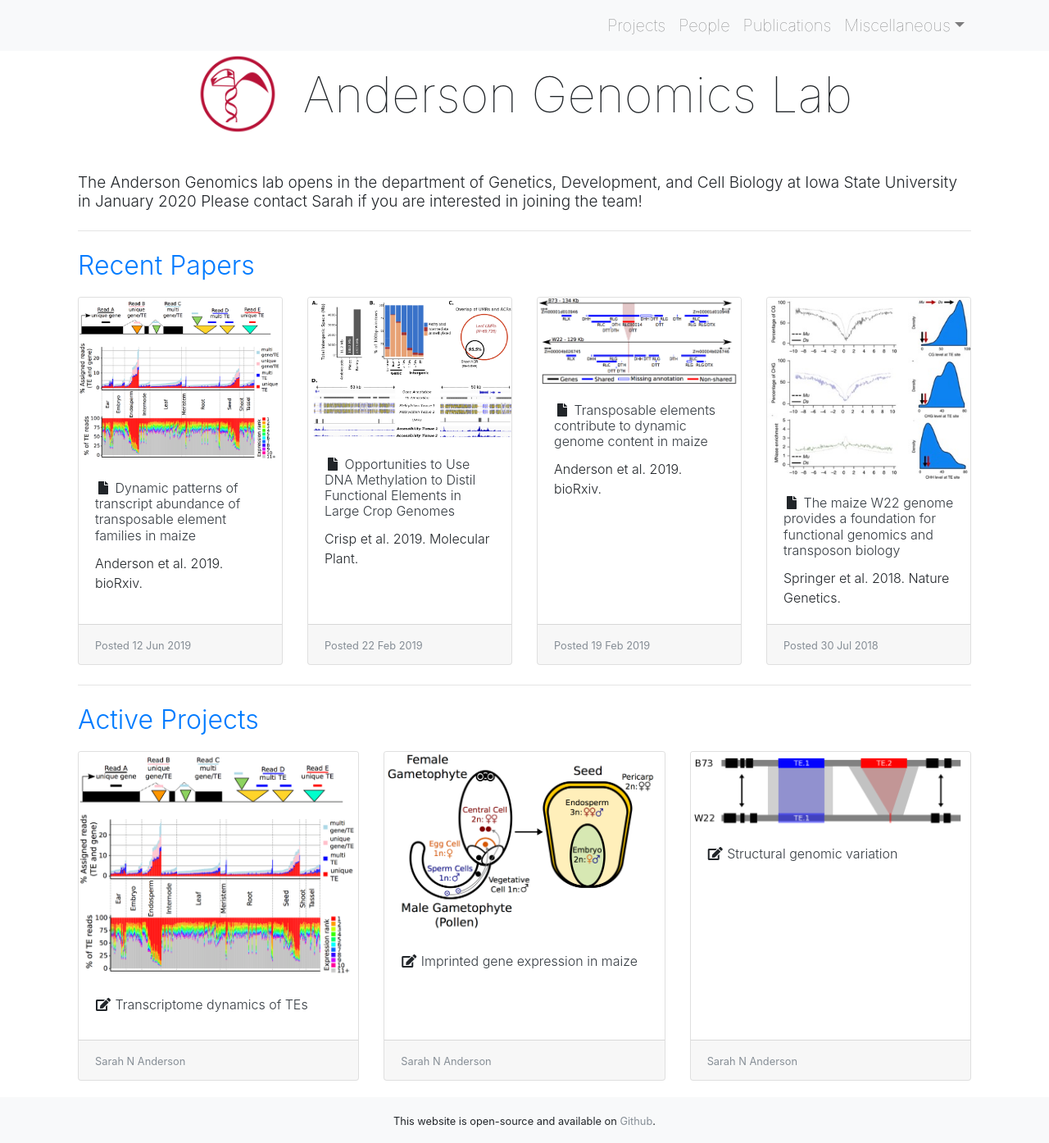
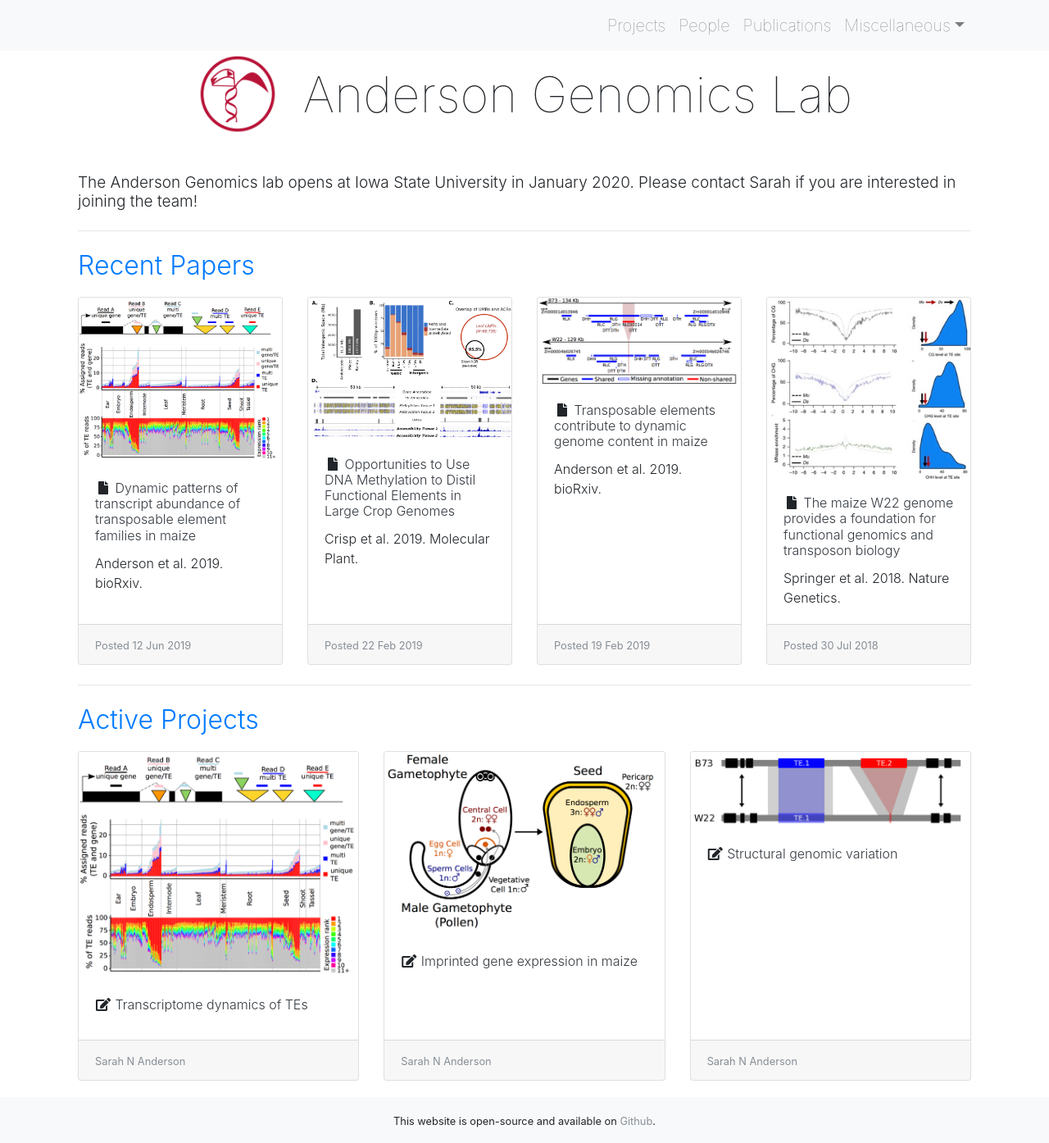
Before and after one commit to andersongenomicslab/andersongenomicslab.github.io, a Jekyll site: the page built from index.html, in a window 1280 px wide and 1394 px high. Shown: the whole window at 82% size. Built offline with Jekyll 4.4.1, drawn with Linux system fonts in a browser that asks for light colours; nearby versions of some CDN libraries; a style sheet for code colours, icons or effects is not loaded.

Commit message:
Update index.html

```diff
--- a/index.html
+++ b/index.html
@@ -27,9 +27,7 @@
 
 <div class="row">
 	<div class="col-md-12 smallhead">
-       The Anderson Genomics lab opens in the department of Genetics, Development, and Cell Biology at Iowa State University in January 2020
-
-		Please contact Sarah if you are interested in joining the team!	</div>
+       The Anderson Genomics lab opens at Iowa State University in January 2020. Please contact Sarah if you are interested in joining the team!	</div>
 </div>
 
 <hr class="my-4">
```
